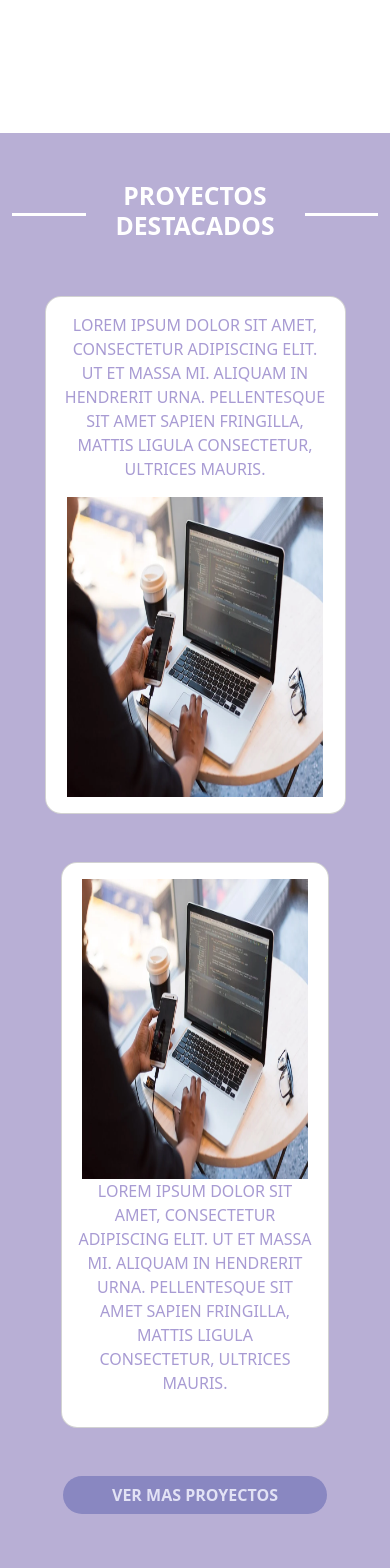
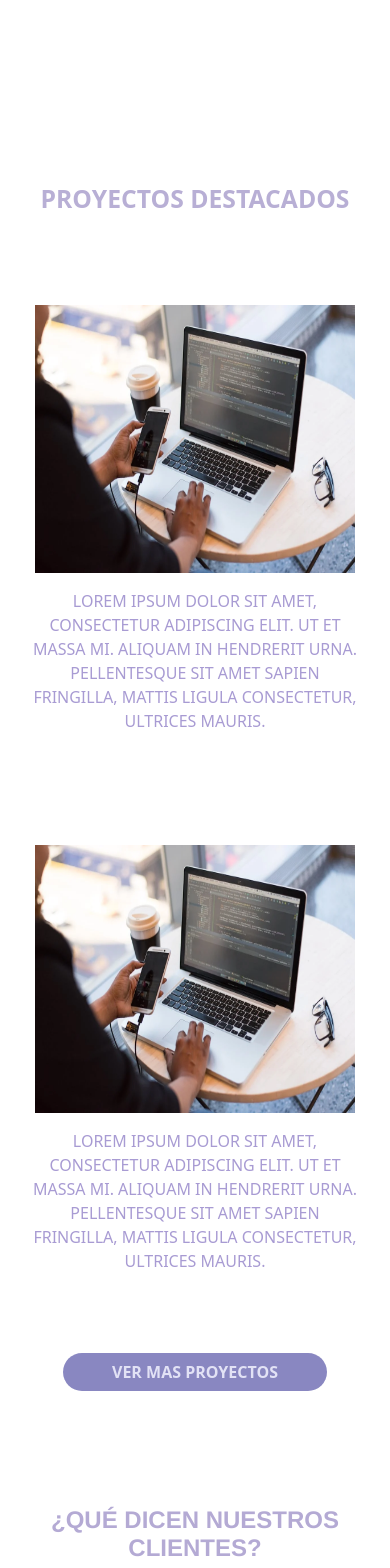
Before and after one commit to PochiTama-dev/Pochitama.site2.0, a React (Vite) app: page / in a window 390 px wide. Shown: the part 8720-10288 px from the top of the page. Built offline with nearby package versions, Linux system fonts and the light colour scheme.

Commit message:
end mobile version

```diff
--- a/src/components/Projects/Projects.jsx
+++ b/src/components/Projects/Projects.jsx
@@ -1,32 +1,35 @@
 import { Button, Card, Container, Col, Row } from "react-bootstrap";
+import { Link } from "react-router-dom";
+import { IoIosPaw } from "react-icons/io";
+import projectImage from "../../assets/proyect-example.png";
+import waveImage from "../../assets/images/wave-project.png";
 import "./projects.css";
-import projectImage from "../../assets/proyect-example.png";
 
 function Projects() {
   return (
     <div className="project_container">
-      <Container fluid className="bg-primary py-5">
+      <Container fluid className="bg-md-primary py-5">
         <Row className="justify-content-center text-center mb-5">
           <Col
-            xs={3}
+            xs={0}
             md={2}
             className="d-flex flex-column justify-content-center"
           >
             <div className="bg-white h-3px"></div>
           </Col>
           <Col
-            xs={6}
+            xs={12}
             md={7}
             lg={6}
             xl={4}
             className="d-flex flex-column justify-content-center"
           >
-            <h2 className="text-white text-uppercase fw-bolder">
+            <h2 className="text-md-white text-uppercase fw-bolder">
               Proyectos Destacados
             </h2>
           </Col>
           <Col
-            xs={3}
+            xs={0}
             md={2}
             className="d-flex flex-column justify-content-center"
           >
@@ -36,14 +39,15 @@
 
         <Row className="justify-content-center text-center my-5">
           <Col
-            xs={10}
-            md={8}
+            xs={12}
+            md={10}
+            lg={8}
             className="d-flex flex-column justify-content-center mb-5"
           >
             <Card className="project_card card_hover">
               <Card.Body>
-                <Row>
-                  <Col md={4}>
+                <Row className="d-flex flex-column flex-md-row">
+                  <Col xs={{ order: 2, className: "d-flex" }} md={4} className="order-md-1">
                     <p className="text-primary text-uppercase">
                       Lorem ipsum dolor sit amet, consectetur adipiscing elit.
                       Ut et massa mi. Aliquam in hendrerit urna. Pellentesque
@@ -51,7 +55,7 @@
                       ultrices mauris.
                     </p>
                   </Col>
-                  <Col md={8}>
+                  <Col xs={{ order: 1, className: "d-flex" }} md={8} className="order-md-2">
                     <img
                       src={projectImage}
                       alt="Proyecto 1"
@@ -65,8 +69,9 @@
           </Col>
 
           <Col
-            xs={9}
-            md={8}
+            xs={12}
+            md={10}
+            lg={8}
             className="d-flex flex-column justify-content-center"
           >
             <Card className="project_card card_hover">
@@ -95,16 +100,29 @@
         </Row>
 
         <Row className="justify-content-center text-center my-5">
-          <Col md={4}>
+          <Col md={6} lg={8}>
+            <Link to="/portfolio">
               <Button
                 variant="tertiary"
                 className="rounded-pill fw-bolder text-white text-uppercase text-center bg-primary px-5 border-radius btn rounded button_projects_hover"
               >
                 Ver Mas Proyectos
               </Button>
+            </Link>
           </Col>
         </Row>
       </Container>
+      <div className="background-projects">
+        {/*<Wave />*/}
+        <img
+          src={waveImage}
+          alt="ola"
+          style={{ width: "100%", height: "20vh" }}
+        />
+        <div className="paw-icon">
+          <IoIosPaw className="icono" />
+        </div>
+      </div>
     </div>
   );
 }
--- a/src/components/Projects/projects.css
+++ b/src/components/Projects/projects.css
@@ -1,3 +1,59 @@
+.project_container .bg-md-primary {
+    background-color: var(--primary-color);
+}
+
+.project_container .text-md-white {
+    color: white;
+}
+
 .project_container .project_card {
     border-radius: 1rem;
 }
+
+.project_container .background-projects {
+    background-color: var(--primary-color);
+    position: relative;
+}
+
+.background-projects {
+    display: block;
+}
+
+.background-projects .paw-icon {
+    position: absolute;
+    right: 2rem;
+    top: -8rem;
+}
+
+.background-projects .paw-icon svg {
+    width: 100%;
+    height: 35vh;
+    color: white;
+}
+
+@media only screen and (max-width: 700px) {
+    .project_container .bg-md-primary {
+        background-color: white;
+    }
+
+    .project_container .text-md-white {
+        color: var(--primary-color);
+    }
+
+    .project_container .project_card {
+        background-color: white;
+        border: none;
+    }
+
+    .project_card .card-body img {
+        padding: 1rem 0;
+    }
+
+    .background-projects {
+        display: none;
+    }
+
+    .paw-icon .icono {
+      font-size: 20px;
+    }
+  }
--- a/src/components/cta/Cta.jsx
+++ b/src/components/cta/Cta.jsx
@@ -1,4 +1,4 @@
-import React, { useEffect, useState } from "react";
+import { useEffect, useState } from "react";
 import "./cta.css";
 import logo from "../../assets/images/LogoPochi.png";
 import gif from "../../assets/gif/pochitama-gif.gif";
```
Also changed, not shown: src/assets/images/wave-project.png (added). Lines whose indentation alone changed are shown as unchanged.
